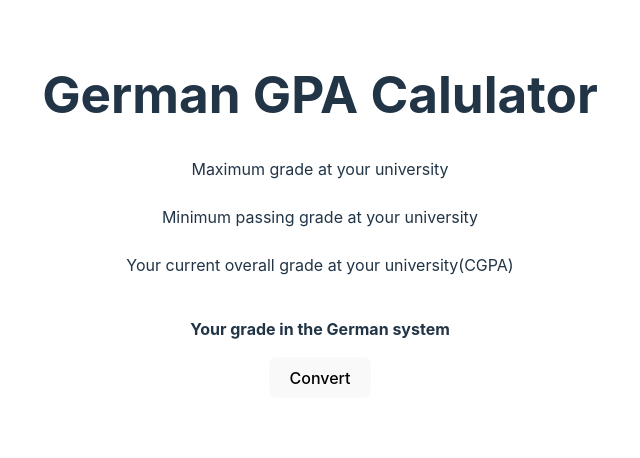
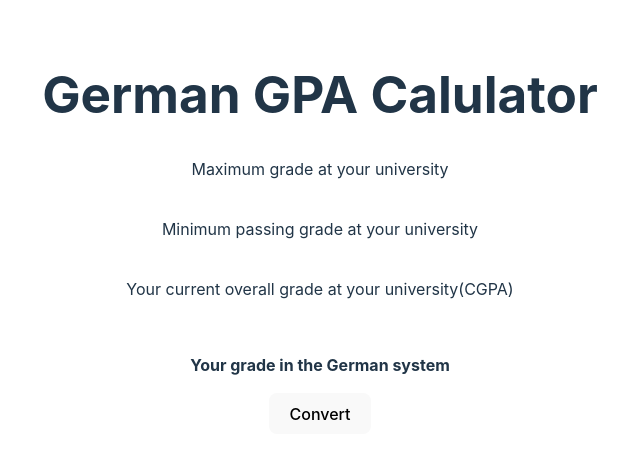
Before and after one commit to 70shakeel/german-gpa-calculator, a React (Vite) app: page / in a window 1280 px wide. Shown: the top 458 px of the page, without its empty margins (320-960 px from the left). Built offline with nearby package versions, Linux system fonts and the light colour scheme.

Commit message:
style changes

```diff
--- a/src/App.css
+++ b/src/App.css
@@ -44,6 +44,9 @@ input {
   border: none;
   text-align: center;
   border-bottom: 2px solid white;
+  padding: 5px 2px;
+  margin: 5px 2px;
+  font-size: 12px;
 }
 body {
   place-items: baseline !important;
```
